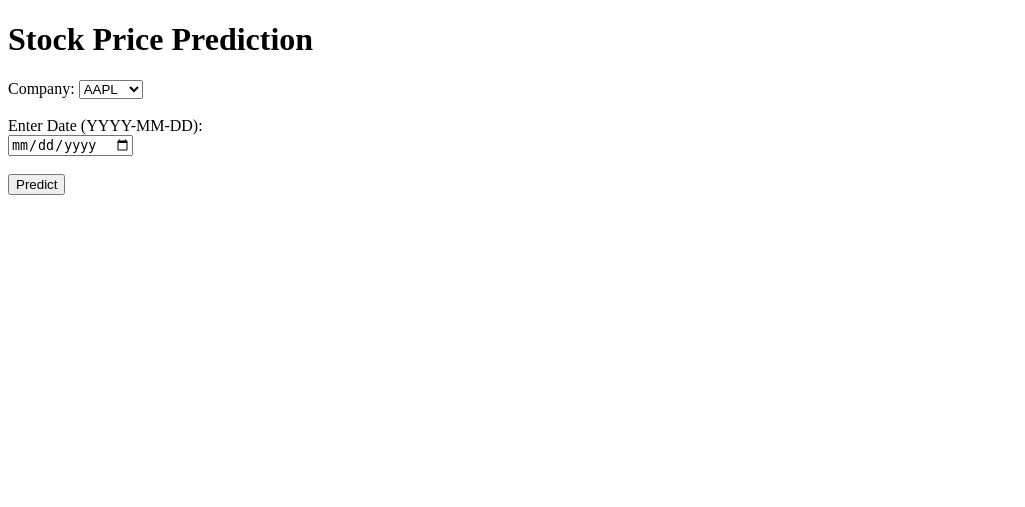
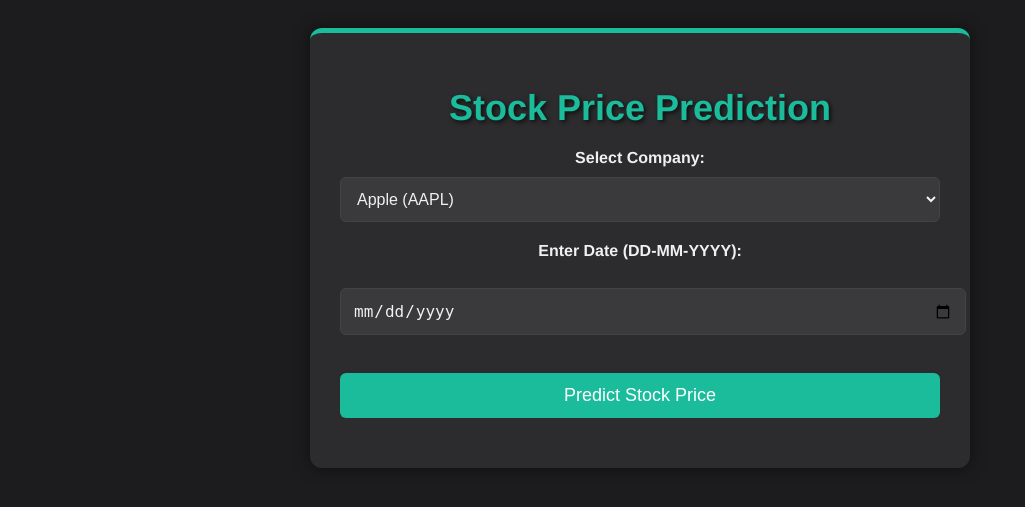
Before and after one commit to Lakshya2907/Stock-Price-Prediction-using-LSTM, a Flask app: page / in a window 1280 px wide. Shown: the top 507 px of the page, without its empty margins (0-1025 px from the left). Run offline with Flask 3, Linux system fonts and the light colour scheme; parts of the project's set-up code (start-up, migrations or seed data) failed here and were passed over.

Commit message:
improvised frontend

```diff
--- a/app.py
+++ b/app.py
@@ -1,22 +1,25 @@
 from flask import Flask, request, render_template
 from datetime import datetime
+from datetime import timedelta
+import numpy as np
+import pandas as pd
+import yfinance as yf
+from sklearn.preprocessing import MinMaxScaler
+from tensorflow.keras.models import load_model
 import pickle
-import numpy as np
 
 app = Flask(__name__)
 
-# Load your pre-trained model
+# Load your LSTM model and scaler
 model = pickle.load(open('models/model.pkl', 'rb'))
+scaler = MinMaxScaler(feature_range=(0, 1))  # You can also load a pre-fitted scaler
 
 # Allowed companies and date validation function
-allowed_companies = ['AAPL', 'MSFT', 'GOOG', 'AMZN']
-
+allowed_companies = ['AAPL', 'MSFT', 'GOOG', 'AMZN','META','NFLX','TSLA','NVDA','INTC','CSCO']
 def validate_input(company, date):
-    # Check if the company is valid
     if company not in allowed_companies:
         return False, f"Invalid company. Choose from {', '.join(allowed_companies)}."
 
-    # Check if the date is valid (before or on the current date)
     try:
         input_date = datetime.strptime(date, '%Y-%m-%d').date()
         if input_date > datetime.now().date():
@@ -33,21 +36,43 @@ def home():
 @app.route('/predict', methods=['POST'])
 def predict():
     company = request.form['company']
-    date = request.form['date']
+    prediction_date = request.form['date']
 
     # Validate inputs
-    is_valid, message = validate_input(company, date)
+    is_valid, message = validate_input(company, prediction_date)
     if not is_valid:
         return render_template('index.html', prediction_text=message)
 
-    # Fetch stock data (dummy for now)
-    input_data = [100.5, 102.0, 99.0, 101.5, 50000]  # Dummy data for example
+    # Get today's date for historical data fetching
+    today_date = datetime.now().strftime('%Y-%m-%d')
 
-    # Reshape and predict
-    input_array = np.array(input_data).reshape(1, -1)  # Adjust for your model
-    prediction = model.predict(input_array)
+    # Download stock data for the last 60 days
+    stock_symbol = company
+    start_date = (datetime.now() - timedelta(days=365)).strftime('%Y-%m-%d')  # 1 year of data
 
-    return render_template('index.html', prediction_text=f'Predicted Stock Price for {company} on {date}: {prediction[0]}')
+    # Use yfinance to get stock data
+    historical_data = yf.download(stock_symbol, start=start_date, end=today_date)
+
+    if historical_data.empty:
+        return render_template('index.html', prediction_text=f"No data found for {company}.")
+
+    historical_data = historical_data.sort_index()
+
+    # Prepare the data for prediction (scale and reshape)
+    scaled_data = scaler.fit_transform(historical_data[['Close']])
+
+    sequence_length = 60
+    last_sequence = scaled_data[-sequence_length:]
+    x_input = np.array([last_sequence])
+    x_input = np.reshape(x_input, (x_input.shape[0], x_input.shape[1], 1))  # Reshape for LSTM
+
+    # Make prediction using LSTM model
+    prediction = model.predict(x_input)
+
+    # Inverse transform to get the actual stock price
+    predicted_price = scaler.inverse_transform(prediction)
+
+    return render_template('index.html', prediction_text=f'Predicted Stock Price for {company} on {prediction_date}: {predicted_price[0][0]:.2f}')
 
 if __name__ == "__main__":
     app.run(debug=True)
--- /dev/null
+++ b/static/styles.css
@@ -0,0 +1,106 @@
+/* General styling for the page */
+body {
+    font-family: 'Helvetica Neue', Arial, sans-serif;
+    background-color: #1c1c1e;
+    padding: 20px;
+    color: #e0e0e0;
+    text-align: center;
+}
+
+h1 {
+    color: #1abc9c;
+    font-size: 36px;
+    margin-bottom: 20px;
+    text-shadow: 2px 2px 4px rgba(0, 0, 0, 0.7);
+}
+
+/* Container for the form */
+.container {
+    max-width: 600px;
+    margin: 0 auto;
+    background-color: #2c2c2e;
+    padding: 30px;
+    box-shadow: 0px 0px 15px rgba(0, 0, 0, 0.5);
+    border-radius: 12px;
+    border-top: 5px solid #1abc9c;
+}
+
+/* Styling for form labels */
+label {
+    font-weight: bold;
+    display: block;
+    margin-bottom: 10px;
+    color: #f0f0f0;
+}
+
+/* Input and select box styling */
+input, select {
+    width: 100%;
+    padding: 12px;
+    margin-bottom: 20px;
+    border: 1px solid #444;
+    border-radius: 6px;
+    font-size: 16px;
+    background-color: #3a3a3c;
+    color: #f0f0f0;
+}
+
+/* Submit button styling */
+input[type="submit"] {
+    background-color: #1abc9c;
+    color: white;
+    border: none;
+    cursor: pointer;
+    font-size: 18px;
+    padding: 12px 20px;
+    transition: background-color 0.3s ease, transform 0.2s;
+    border-radius: 6px;
+}
+
+/* Hover effect for the submit button */
+input[type="submit"]:hover {
+    background-color: #16a085;
+    transform: scale(1.05);
+}
+
+/* Style for the prediction result box */
+.prediction-result {
+    margin-top: 25px;
+    padding: 15px;
+    background-color: #2f363f;
+    border: 1px solid #2ecc71;
+    color: #27ae60;
+    font-size: 20px;
+    font-weight: bold;
+    border-radius: 8px;
+    box-shadow: 0px 0px 10px rgba(0, 0, 0, 0.5);
+}
+
+/* Styling for stock price gains */
+.prediction-result.gain {
+    background-color: #243726;
+    color: #2ecc71;
+    border-color: #27ae60;
+}
+
+/* Styling for stock price losses */
+.prediction-result.loss {
+    background-color: #3b2424;
+    color: #e74c3c;
+    border-color: #e74c3c;
+}
+
+/* Responsive styling */
+@media (max-width: 768px) {
+    .container {
+        padding: 20px;
+    }
+
+    input, select {
+        padding: 10px;
+    }
+
+    input[type="submit"] {
+        padding: 10px 15px;
+    }
+}
--- a/templates/index.html
+++ b/templates/index.html
@@ -1,22 +1,42 @@
 <!DOCTYPE html>
-<html>
+<html lang="en">
 <head>
+    <meta charset="UTF-8">
+    <meta name="viewport" content="width=device-width, initial-scale=1.0">
     <title>Stock Price Prediction</title>
+    <link rel="stylesheet" href="{{ url_for('static', filename='styles.css') }}">
 </head>
 <body>
+
+<div class="container">
     <h1>Stock Price Prediction</h1>
-    <form action="/predict" method="post">
-        <label for="company">Company:</label>
-        <select id="company" name="company">
-            <option value="AAPL">AAPL</option>
-            <option value="MSFT">MSFT</option>
-            <option value="GOOG">GOOG</option>
-            <option value="AMZN">AMZN</option>
-        </select><br><br>
-        <label for="date">Enter Date (YYYY-MM-DD):</label><br>
+    <form action="/predict" method="POST">
+        <label for="company">Select Company:</label>
+        <select id="company" name="company" required>
+            <option value="AAPL">Apple (AAPL)</option>
+            <option value="MSFT">Microsoft (MSFT)</option>
+            <option value="GOOG">Google (GOOG)</option>
+            <option value="AMZN">Amazon (AMZN)</option>
+            <option value="META">Facebook (META)</option>
+            <option value="NFLX">Netflix (NFLX)</option>
+            <option value="TSLA">Tesla (TSLA)</option>
+            <option value="NVDA">Nvidia (NVDA)</option>
+            <option value="INTC">Intel Corporation (INTC)</option>
+            <option value="CSCO">Cisco (CSCO)</option>
+        </select>
+
+        <label for="date">Enter Date (DD-MM-YYYY):</label><br>
         <input type="date" name="date" required><br><br>
-        <input type="submit" value="Predict">
+
+        <input type="submit" value="Predict Stock Price">
     </form>
-    <p>{{ prediction_text }}</p>
+
+    {% if prediction_text %}
+        <div class="prediction-result">
+            <p>{{ prediction_text }}</p>
+        </div>
+    {% endif %}
+</div>
+
 </body>
 </html>
```
Also changed, not shown: 1 other file.
